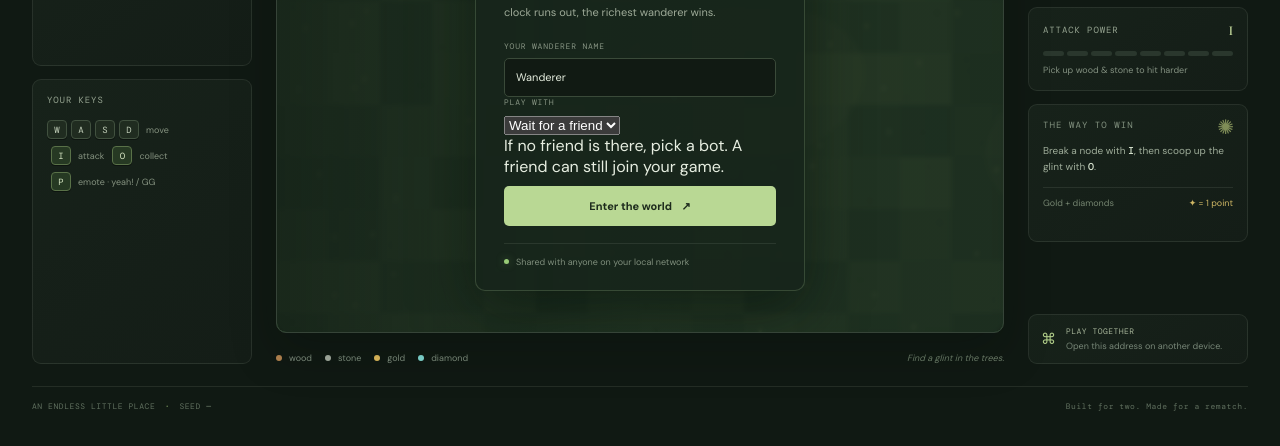
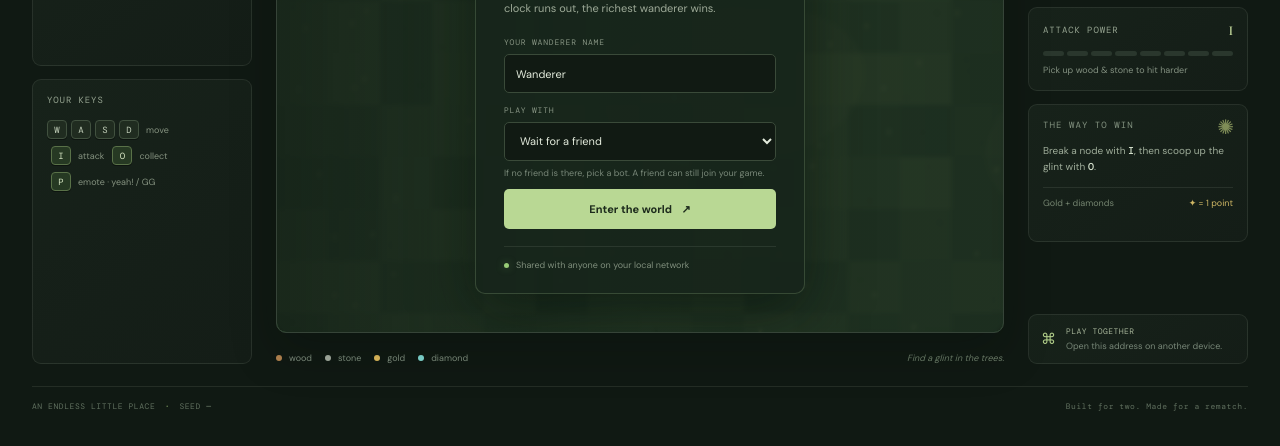
Before and after one commit to Soham1076/Mossbound, a website: page index.html in a window 1280 px wide. Shown: the part 354-800 px from the top of the page. Drawn offline with nearby package versions, Linux system fonts and the light colour scheme; a web font is replaced by a local one.

Commit message:
Add solo bot opponents (style.css)

```diff
--- a/style.css
+++ b/style.css
@@ -76,3 +76,9 @@ canvas { display: block; width: 100%; height: 100%; image-rendering: auto; }
 @media (max-width: 1000px) { .shell { padding: 0 18px; }.game-layout { grid-template-columns: 170px minmax(350px, 1fr) 170px; gap: 12px; }.left-rail, .right-rail { gap: 10px; }.canvas-wrap { min-height: 490px; }.round-card, .players-card, .help-card, .inventory-card, .power-card, .objective-card { padding-left: 11px; padding-right: 11px; }.brand-tag { display: none; } }
 @media (max-width: 740px) { .shell { padding: 0 12px; }.topbar { height: 57px; }.round-pill { display: none; }.game-layout { grid-template-columns: 1fr 1fr; gap: 12px; padding: 16px 0 14px; }.world-column { grid-column: 1 / -1; grid-row: 1; }.canvas-wrap { min-height: min(62vh, 520px); }.left-rail, .right-rail { display: grid; grid-template-columns: 1fr 1fr; align-items: stretch; }.rail-label { grid-column: 1 / -1; }.round-card, .players-card { min-height: 127px; }.players-card { grid-row: span 2; }.help-card { min-height: 114px; }.right-rail .objective-card { min-height: 128px; }.lan-card { min-height: 58px; }.world-tip { display: none; }.world-footer { height: 25px; font-size: 8px; }.bottom-bar { font-size: 7px; }.footer-message { display: none; }.join-card { padding: 22px; }.join-card h1 { font-size: 30px; } }
 @media (max-width: 430px) { .game-layout { grid-template-columns: 1fr; }.world-column { grid-column: 1; }.canvas-wrap { min-height: 58vh; }.left-rail, .right-rail { grid-template-columns: 1fr 1fr; }.players-card { min-height: 144px; }.world-topline { font-size: 10px; }.coordinates { margin-left: 6px; }.bottom-bar span:last-child { display: none; } }
+
+button, input, select { font: inherit; }
+.join-card select { width: 100%; height: 39px; border: 1px solid #3a4a39; border-radius: 5px; outline: none; color: #e4ecdd; background: #111a13; padding: 0 11px; font-size: 11px; }
+.join-card select:focus { border-color: #9abe74; }
+.join-card .opponent-label { margin-top: 12px; }
+.opponent-note { color: #788778; font-size: 9px; line-height: 1.45; margin-top: 6px; }
```
